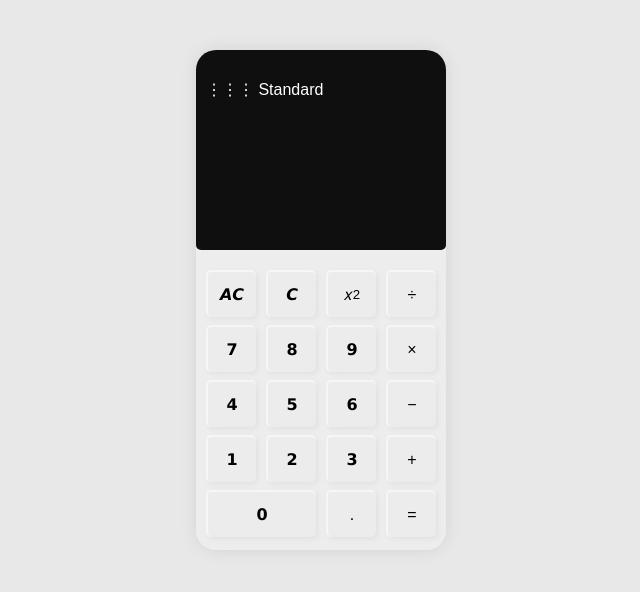
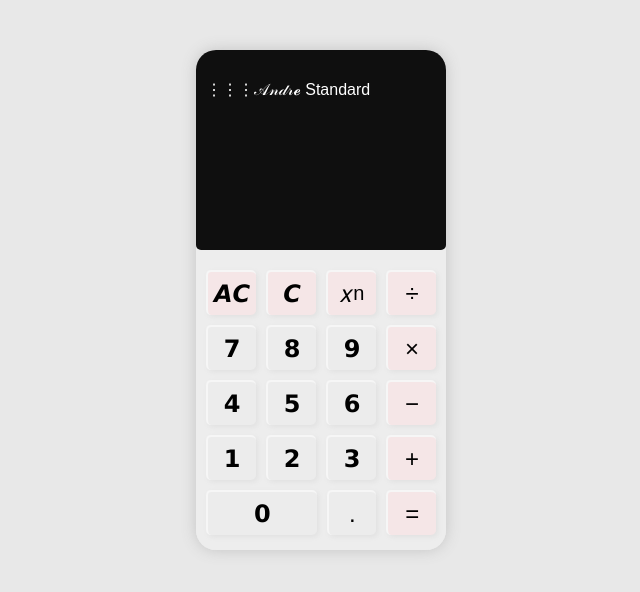
Before and after one commit to AndreUdotai/calculator-app, a plain HTML site: page index.html in a window 1280 px wide. Shown: the whole page, without its empty margins (319-959 px from the left). Drawn offline with Linux system fonts and the light colour scheme.

Commit message:
made updates to the UI

```diff
--- a/index.html
+++ b/index.html
@@ -32,39 +32,39 @@
 <body>
     <div class="container">
         <div class="screen">
-            <div class="label">⋮⋮⋮ Standard</div>
-            <input id="calculationDisplay" type="text" value="" disabled/>
+            <div class="label">⋮⋮⋮𝒜𝓃𝒹𝓇𝓮 Standard</div>
+            <input id="display" type="text" value="" disabled/>
         </div>
         <div class="keypad">
             <div class="keys" id="keys">
                 <div class="keyRow">
-                    <div class="key allClear">𝘼𝘾</div>
-                    <div class="key clear">𝘾</div>
-                    <div class="key operator" data-operator="square">𝑥<sup>2</sup></div>
-                    <div class="key operator" data-operator="divide">÷</div>
+                    <button class="key allClear">𝘼𝘾</button>
+                    <button class="key clear" value="clear">𝘾</button>
+                    <button class="key operator" value="power">𝑥<sup>n</sup></button>
+                    <button class="key operator" value="divide">÷</button>
                 </div>
                 <div class="keyRow">
-                    <div class="key numKey" data-value="7">𝟳</div>
-                    <div class="key numKey" data-value="8">𝟴</div>
-                    <div class="key numKey" data-value="9">𝟵</div>
-                    <div class="key operator" data-operator="multiply">×</div>
+                    <button class="key numKey" value="7">𝟳</button>
+                    <button class="key numKey" value="8">𝟴</button>
+                    <button class="key numKey" value="9">𝟵</button>
+                    <button class="key operator" value="multiply">×</button>
                 </div>
                 <div class="keyRow">
-                    <div class="key numKey" data-value="4">𝟰</div>
-                    <div class="key numKey" data-value="5">𝟱</div>
-                    <div class="key numKey" data-value="6">𝟲</div>
-                    <div class="key operator" data-operator="subtract">−</div>
+                    <button class="key numKey" value="4">𝟰</button>
+                    <button class="key numKey" value="5">𝟱</button>
+                    <button class="key numKey" value="6">𝟲</button>
+                    <button class="key operator" value="subtract">−</button>
                 </div>
                 <div class="keyRow">
-                    <div class="key numKey" data-value="1">𝟭</div>
-                    <div class="key numKey" data-value="2">𝟮</div>
-                    <div class="key numKey" data-value="3">𝟯</div>
-                    <div class="key operator" data-operator="add">+</div>
+                    <button class="key numKey" value="1">𝟭</button>
+                    <button class="key numKey" value="2">𝟮</button>
+                    <button class="key numKey" value="3">𝟯</button>
+                    <button class="key operator" value="add">+</button>
                 </div>
                 <div class="keyRow">
-                    <div class="key key0 numKey" data-value="0">𝟬</div>
-                    <div class="key decimal">.</div>
-                    <div class="key equals">=</div>
+                    <button class="key numKey key0" value="0">𝟬</button>
+                    <button class="key decimal" value=".">.</button>
+                    <button class="key result" value="=">=</button>
                 </div>
             </div>
         </div>
--- a/styles.css
+++ b/styles.css
@@ -9,7 +9,7 @@ body {
     background-color: rgb(237, 237, 237);
     margin: 50px auto;
     border-radius: 20px;
-    box-shadow: 0px 0px 15px rgb(211, 211, 211);
+    box-shadow: 0px 0px 15px rgb(196, 196, 196);
     display: flex;
     flex-direction: column;
 }
@@ -48,7 +48,7 @@ input {
     padding: 10px;
 }
 
-#calculationDisplay {
+#display {
     width: 100%;
     height: 60%;
     font-size: 2em;
@@ -73,6 +73,7 @@ input {
     flex-direction: column;
     justify-content: space-around;
     gap: 10px;
+
 }
 
 .keyRow {
@@ -96,13 +97,17 @@ input {
     display: flex;
     align-items: center;
     justify-content: center;
+    font-size: 1.5em;
 }
 
 .key0 {
-    flex: 2.25;
+    flex: 2.7;
 }
 
-.keyEquals {
-    color: white;
-    background-color: rgb(144, 65, 243);
+button {
+    border: none;
 }
+
+.operator, .result, .clear, .allClear {
+    background-color: rgb(245, 230, 231);
+}
```
